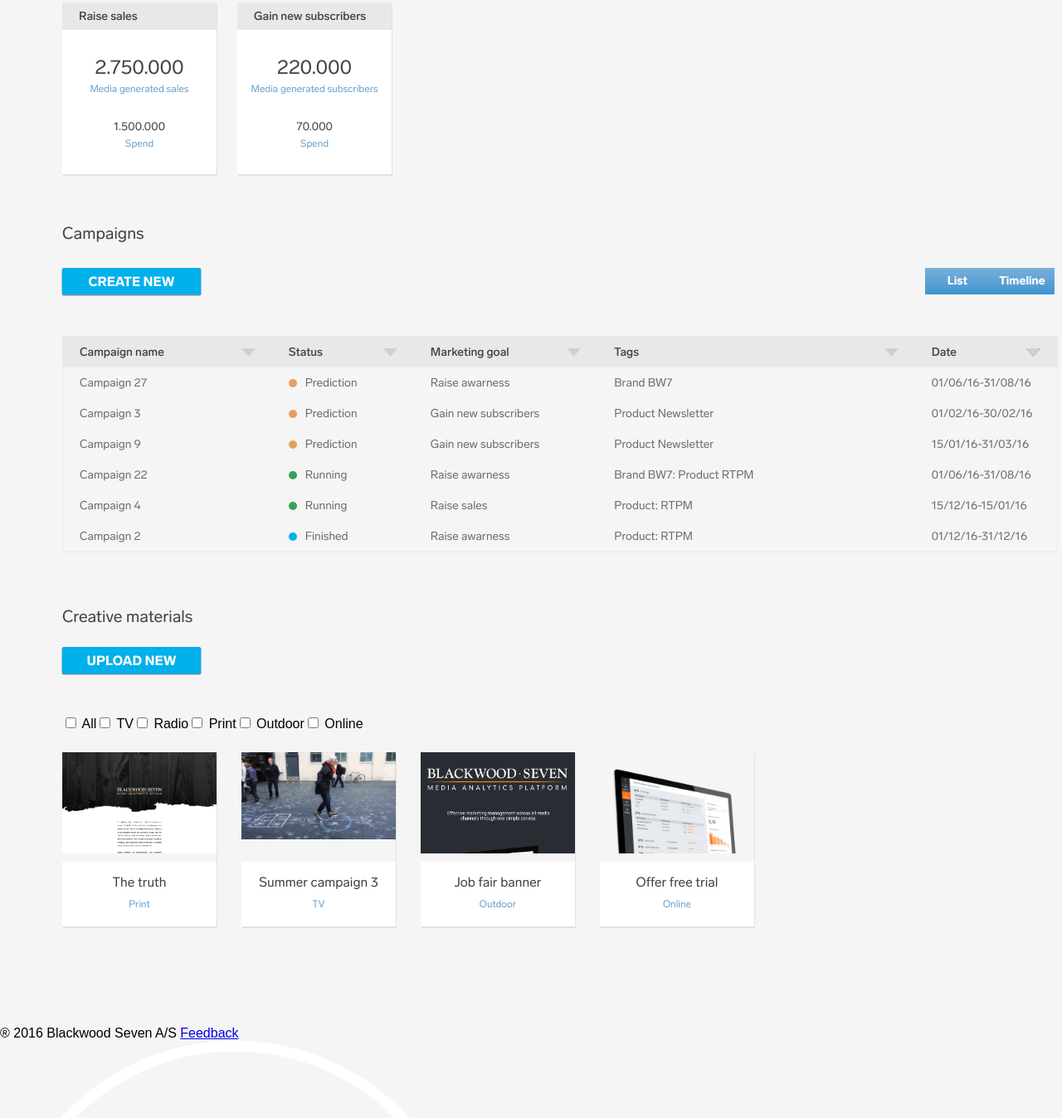
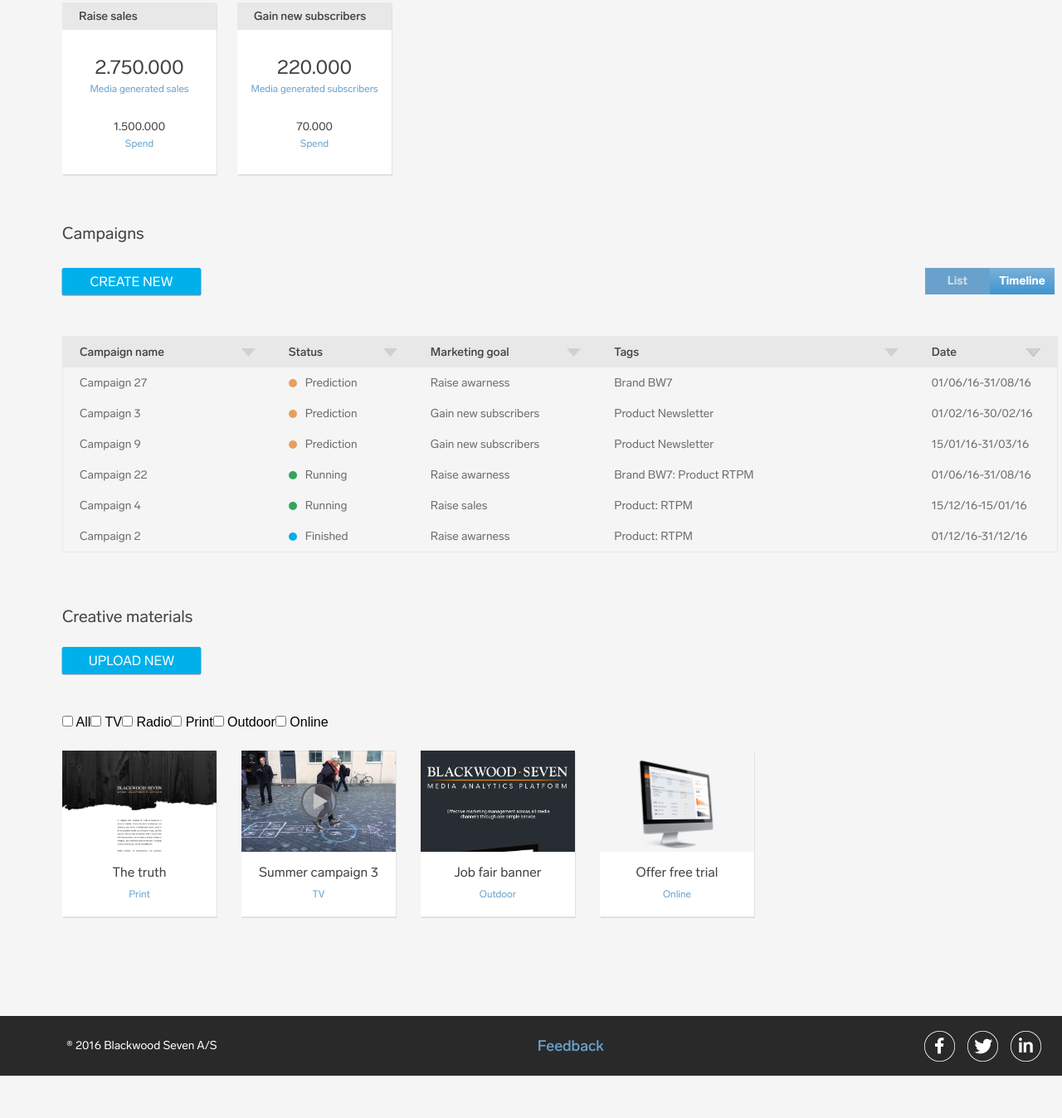
Before and after one commit to xJoshx/bw7-stuff, a plain HTML site: page index.html in a window 1280 px wide. Shown: the part 198-1546 px from the top of the page at 83% size. After the commit the page ends 1495 px from the top, so only its background shows below. Drawn offline with Linux system fonts and the light colour scheme.

Commit message:
Almost finished

```diff
--- a/css/footer/footer.css
+++ b/css/footer/footer.css
@@ -1,3 +1,47 @@
 footer {
 
 }
+
+.footer {
+    display: flex;
+    flex-direction: row;
+    justify-content: space-between;
+    background-color: #292929;
+    height: 72px;
+    padding: 18px 80px;
+    box-sizing: border-box;
+}
+
+.footer__copyright {
+    color: #ffffff;
+    font: 400 14px LabGrotesque;
+    line-height: 36px;
+}
+
+.footer__feedback {
+    color: #68a2cc;
+    font: 500 18px LabGrotesque;
+    text-decoration: none;
+    line-height: 36px;
+}
+
+.footer-social {
+    display: flex;
+    flex-direction: row;
+}
+
+.footer-social:last-child {
+    margin-right: 0;
+}
+
+.footer-social__item {
+    width: 37px;
+    height: 37px;
+    display: block;
+    margin-right: 15px;
+}
+
+.footer-social__item img {
+    width: 100%;
+    height: 100%;
+}
--- a/css/sections/materials/materials.css
+++ b/css/sections/materials/materials.css
@@ -34,7 +34,8 @@
 .materials-list-wrapper-image {
     height: 122px;
     overflow: hidden;
-    margin-bottom: 10px;
+    width: 100%;
+    position: relative;
 }
 
 .materials-list-wrapper-image img {
@@ -61,3 +62,55 @@
     padding: 15px 20px 20px;
     background-color: #ffffff;
 }
+
+.image-material-1 {
+    background: url("../../../assets/Material 1.png") center top no-repeat;
+    background-size: cover;
+}
+
+.image-material-2 {
+    background: url("../../../assets/Material 2.png") center center no-repeat;
+    background-size: cover;
+}
+
+.image-material-3 {
+    background: url("../../../assets/Material 3.png") center top no-repeat;
+    background-size: cover;
+}
+
+.image-material-4 {
+    background: url("../../../assets/Material 4.png") center center no-repeat;
+    background-size: contain;
+}
+
+.video-player {
+
+}
+
+.video-player::before {
+    content: '';
+    width: 43px;
+    height: 43px;
+    background: url(assets/Ellipse-1.png);
+    position: absolute;
+    margin: auto;
+    top: 0;
+    bottom: 0;
+    right: 0;
+    left: 0;
+    cursor: pointer;
+}
+
+.video-player::after {
+    content: '';
+    width: 17px;
+    height: 20px;
+    background: url(assets/Rektangel-4.png) center center no-repeat;
+    position: absolute;
+    margin: auto;
+    top: 0;
+    bottom: 0;
+    right: 0;
+    left: 5px;
+    cursor: pointer;
+}
--- a/css/utils/global.css
+++ b/css/utils/global.css
@@ -1,13 +1,14 @@
 html {
     min-width: 1350px;
-    background-color: whitesmoke;
+    background-color: whitesmoke;s
 }
 .button {
     border-radius: 2px;
     width: 167px;
     height: 32px;
-    font: 700 16px LabGrotesque;
+    font: 400 16px LabGrotesque;
     text-transform: uppercase;
+    cursor: pointer;
 }
 
 .blackwood-theme {
@@ -22,13 +23,34 @@ html {
     width: 160px;
 }
 
-.switch-button--radio {
-    visibility: hidden;
-    position: absolute;
+.switch-button input {
+	cursor: pointer;
+	height: 100%;
+	opacity: 0;
+	position: absolute;
+	width: 100%;
+	z-index: 100;
+    top: 0;
 }
 
-.switch-button--radio:checked {
-    background-color: #68a2cc;
+.switch-button label {
+    background: -webkit-linear-gradient(90deg, #4194d0 0%, #78b0d9 100%);
+    background: -moz-linear-gradient(90deg, #4194d0 0%, #78b0d9 100%);
+    background: -o-linear-gradient(90deg, #4194d0 0%, #78b0d9 100%);
+    background: -ms-linear-gradient(90deg, #4194d0 0%, #78b0d9 100%);
+    background: linear-gradient(0deg, #4194d0 0%, #78b0d9 100%);
+    width: 78px;
+    height: 32px;
+    display: block;
+}
+
+.switch-button input:checked~label {
+    background: #68a2cc;
+    color: rgba(231, 230, 230, 0.82);
+}
+
+.switch-button input:checked~label .switch-button--text {
+    color: rgba(231, 230, 230, 0.82);
 }
 
 .switch-button--text {
@@ -41,21 +63,9 @@ html {
 }
 
 .switch-button {
-    background: -webkit-linear-gradient(90deg, #4194d0 0%, #78b0d9 100%);
-    background: -moz-linear-gradient(90deg, #4194d0 0%, #78b0d9 100%);
-    background: -o-linear-gradient(90deg, #4194d0 0%, #78b0d9 100%);
-    background: -ms-linear-gradient(90deg, #4194d0 0%, #78b0d9 100%);
-    background: linear-gradient(0deg, #4194d0 0%, #78b0d9 100%);
     position: relative;
     width: 78px;
     height: 32px;
     cursor: pointer;
+    display: block;
 }
-
-.switch-button:checked {
-    background-color: #68a2cc;
-}
-
-.switch-button:checked {
-    background-color: #68a2cc;
-}
--- a/css/utils/reset.css
+++ b/css/utils/reset.css
@@ -21,3 +21,7 @@ h1, h2, h3, h4 {
 button {
     border: none;
 }
+
+input {
+    margin: 0;
+}
--- a/index.html
+++ b/index.html
@@ -1,26 +1,22 @@
 <!DOCTYPE html>
 <html>
+
 <head>
     <meta charset="utf-8">
     <title>Blackwood</title>
-    <link rel="stylesheet" href="./css/main.css" media="screen" title="no title" charset="utf-8">
-  </head>
+    <link rel="stylesheet" href="./css/main.css" media="screen" title="no title" charset="utf-8"> </head>
+
 <body>
     <!-- Header -->
-  <header class="header">
-    <img src="./assets/bw7_logo_white.png" alt="bw7 logo" class="header__logo" />
+    <header class="header"> <img src="./assets/bw7_logo_white.png" alt="bw7 logo" class="header__logo" />
         <ul class="header-links">
             <li class="header-links__link">Predict</li>
             <li class="header-links__link active">Manage</li>
             <li class="header-links__link">Evaluate</li>
         </ul>
-    <div class="header-profile">
-      <span class="header-profile__name">Client name</span>
-      <span class="header-profile__settings">Account settings</span>
-    </div>
+        <div class="header-profile"> <span class="header-profile__name">Client name</span> <span class="header-profile__settings">Account settings</span> </div>
     </header>
     <!-- End of Header -->
-
     <!-- Stats -->
     <section class="stats">
         <h1 class="stats__title">KPI status</h1>
@@ -29,172 +25,96 @@
                 <h2 class="stat__title">Raise sales</h2>
                 <ul class="stat-content">
                     <li class="stat-content-item">
-            <h3 class="stat-content-item__title">2.750.000</h3>
-            <span class="stat-content-item__subtitle">Media generated sales</span>
-          </li>
+                        <h3 class="stat-content-item__title">2.750.000</h3> <span class="stat-content-item__subtitle">Media generated sales</span> </li>
                     <li class="stat-content-item">
-            <h3 class="stat-content-item__title stat-content-item__title--small">1.500.000</h3>
-            <span class="stat-content-item__subtitle">Spend</span>
-          </li>
+                        <h3 class="stat-content-item__title stat-content-item__title--small">1.500.000</h3> <span class="stat-content-item__subtitle">Spend</span> </li>
                 </ul>
             </li>
             <li class="stat">
                 <h2 class="stat__title">Gain new subscribers</h2>
                 <ul class="stat-content">
                     <li class="stat-content-item">
-            <h3 class="stat-content-item__title">220.000</h3>
-            <span class="stat-content-item__subtitle">Media generated subscribers</span>
-          </li>
+                        <h3 class="stat-content-item__title">220.000</h3> <span class="stat-content-item__subtitle">Media generated subscribers</span> </li>
                     <li class="stat-content-item">
-            <h3 class="stat-content-item__title stat-content-item__title--small">70.000</h3>
-            <span class="stat-content-item__subtitle">Spend</span>
-          </li>
+                        <h3 class="stat-content-item__title stat-content-item__title--small">70.000</h3> <span class="stat-content-item__subtitle">Spend</span> </li>
                 </ul>
             </li>
         </ul>
     </section>
     <!-- End of Stats -->
-
     <!-- Table -->
     <section class="table">
         <h1 class="table__title">Campaigns</h1>
         <div class="table__row">
             <button type="button" name="button" class="button blackwood-theme">Create new</button>
             <div class="switch">
+                <div class="switch-button">
+                    <input class="switch-button--radio" type="radio" name="switch--campaigns" value="list" checked>
+                    <label>
+                        <span class="switch-button--text">List</span>
+                    </label>
+                </div>
                 <label class="switch-button">
-            <span class="switch-button--text">List</span>
-            <input class="switch-button--radio" type="radio" name="name" value="list">
+                    <input class="switch-button--radio" type="radio" name="switch--campaigns" value="timeline">
+                    <label>
+                        <span class="switch-button--text">Timeline</span>
                     </label>
-        <label class="switch-button">
-            <span class="switch-button--text">Timeline</span>
-            <input class="switch-button--radio" type="radio" name="name" value="timeline">
                 </label>
             </div>
         </div>
         <table class="table__content" cellpadding="0" cellspacing="0" border="0">
             <tr class="table-row-header">
-        <th class="table-row-header table-row-header--campaign">
-          Campaign name
-        </th>
-        <th class="table-row-header table-row-header--status">
-Status
-        </th>
-        <th class="table-row-header table-row-header--marketing">
-Marketing goal
-        </th>
-        <th class="table-row-header table-row-header--tags">
-Tags
-        </th>
-        <th class="table-row-header table-row-header--date active">
-Date
-        </th>
+                <th class="table-row-header table-row-header--campaign"> Campaign name </th>
+                <th class="table-row-header table-row-header--status"> Status </th>
+                <th class="table-row-header table-row-header--marketing"> Marketing goal </th>
+                <th class="table-row-header table-row-header--tags"> Tags </th>
+                <th class="table-row-header table-row-header--date active"> Date </th>
             </tr>
             <tr>
-        <td class="table-row-body">
-Campaign 27
-        </td>
-        <td class="table-row-body status-indicator status-indicator--orange">
-Prediction
-        </td>
-        <td class="table-row-body">
-Raise awarness
-        </td>
-        <td class="table-row-body">
-Brand BW7
-        </td>
-        <td class="table-row-body">
-01/06/16-31/08/16
-        </td>
+                <td class="table-row-body"> Campaign 27 </td>
+                <td class="table-row-body status-indicator status-indicator--orange"> Prediction </td>
+                <td class="table-row-body"> Raise awarness </td>
+                <td class="table-row-body"> Brand BW7 </td>
+                <td class="table-row-body"> 01/06/16-31/08/16 </td>
             </tr>
             <tr>
-        <td class="table-row-body">
-Campaign 3
-        </td>
-        <td class="table-row-body status-indicator status-indicator--orange">
-Prediction
-        </td>
-        <td class="table-row-body">
-Gain new subscribers
-        </td>
-        <td class="table-row-body">
-Product Newsletter
-        </td>
-        <td class="table-row-body">
-01/02/16-30/02/16
-        </td>
+                <td class="table-row-body"> Campaign 3 </td>
+                <td class="table-row-body status-indicator status-indicator--orange"> Prediction </td>
+                <td class="table-row-body"> Gain new subscribers </td>
+                <td class="table-row-body"> Product Newsletter </td>
+                <td class="table-row-body"> 01/02/16-30/02/16 </td>
             </tr>
             <tr>
-        <td class="table-row-body">
-Campaign 9
-        </td>
-        <td class="table-row-body status-indicator status-indicator--orange">
-Prediction
-        </td>
-        <td class="table-row-body">
-Gain new subscribers
-        </td>
-        <td class="table-row-body">
-Product Newsletter
-        </td>
-        <td class="table-row-body">
-15/01/16-31/03/16
-        </td>
+                <td class="table-row-body"> Campaign 9 </td>
+                <td class="table-row-body status-indicator status-indicator--orange"> Prediction </td>
+                <td class="table-row-body"> Gain new subscribers </td>
+                <td class="table-row-body"> Product Newsletter </td>
+                <td class="table-row-body"> 15/01/16-31/03/16 </td>
             </tr>
             <tr>
-        <td class="table-row-body">
-Campaign 22
-        </td>
-        <td class="table-row-body status-indicator status-indicator--green">
-Running
-        </td>
-        <td class="table-row-body">
-Raise awarness
-        </td>
-        <td class="table-row-body">
-Brand BW7: Product RTPM
-        </td>
-        <td class="table-row-body">
-01/06/16-31/08/16
-        </td>
+                <td class="table-row-body"> Campaign 22 </td>
+                <td class="table-row-body status-indicator status-indicator--green"> Running </td>
+                <td class="table-row-body"> Raise awarness </td>
+                <td class="table-row-body"> Brand BW7: Product RTPM </td>
+                <td class="table-row-body"> 01/06/16-31/08/16 </td>
             </tr>
             <tr>
-        <td class="table-row-body">
-Campaign 4
-        </td>
-        <td class="table-row-body status-indicator status-indicator--green">
-Running
-        </td>
-        <td class="table-row-body">
-Raise sales
-        </td>
-        <td class="table-row-body">
-Product: RTPM
-        </td>
-        <td class="table-row-body">
-15/12/16-15/01/16
-        </td>
+                <td class="table-row-body"> Campaign 4 </td>
+                <td class="table-row-body status-indicator status-indicator--green"> Running </td>
+                <td class="table-row-body"> Raise sales </td>
+                <td class="table-row-body"> Product: RTPM </td>
+                <td class="table-row-body"> 15/12/16-15/01/16 </td>
             </tr>
             <tr>
-        <td class="table-row-body">
-Campaign 2
-        </td>
-        <td class="table-row-body status-indicator status-indicator--blue">
-Finished
-        </td>
-        <td class="table-row-body">
-Raise awarness
-        </td>
-        <td class="table-row-body">
-Product: RTPM
-        </td>
-        <td class="table-row-body">
-01/12/16-31/12/16
-        </td>
+                <td class="table-row-body"> Campaign 2 </td>
+                <td class="table-row-body status-indicator status-indicator--blue"> Finished </td>
+                <td class="table-row-body"> Raise awarness </td>
+                <td class="table-row-body"> Product: RTPM </td>
+                <td class="table-row-body"> 01/12/16-31/12/16 </td>
             </tr>
         </table>
     </section>
     <!-- End of Table -->
-
     <!-- Materials -->
     <section class="materials">
         <h1 class="materials__title">Creative materials</h1>
@@ -229,67 +149,43 @@ Product: RTPM
         </ul>
         <ul class="materials-list">
             <li class="materials-list-item">
-        <div class="materials-list-wrapper-image">
-          <img src="./assets/Material 1.png" alt="Material 1" />
-        </div>
+                <div class="materials-list-wrapper-image image-material-1"></div>
                 <div class="materials-list-item-content">
-        <h4 class="materials-list-item-content__title">The truth</h4>
-        <span class="materials-list-item-content__subtitle">Print</span>
-              </div>
+                    <h4 class="materials-list-item-content__title">The truth</h4> <span class="materials-list-item-content__subtitle">Print</span> </div>
             </li>
             <li class="materials-list-item">
-        <div class="materials-list-wrapper-image">
-          <img src="./assets/Material 2.png" alt="Material 2" />
-        </div>
+                <div class="materials-list-wrapper-image image-material-2 video-player"></div>
                 <div class="materials-list-item-content">
-        <h4 class="materials-list-item-content__title">Summer campaign 3</h4>
-        <span class="materials-list-item-content__subtitle">TV</span>
-              </div>
+                    <h4 class="materials-list-item-content__title">Summer campaign 3</h4> <span class="materials-list-item-content__subtitle">TV</span> </div>
             </li>
             <li class="materials-list-item">
-        <div class="materials-list-wrapper-image">
-          <img src="./assets/Material 3.png" alt="Material 3" />
-        </div>
+                <div class="materials-list-wrapper-image image-material-3"></div>
                 <div class="materials-list-item-content">
-        <h4 class="materials-list-item-content__title">Job fair banner</h4>
-        <span class="materials-list-item-content__subtitle">Outdoor</span>
-              </div>
+                    <h4 class="materials-list-item-content__title">Job fair banner</h4> <span class="materials-list-item-content__subtitle">Outdoor</span> </div>
             </li>
             <li class="materials-list-item">
-        <div class="materials-list-wrapper-image">
-          <img src="./assets/Material 4.png" alt="Material 4" />
-        </div>
+                <div class="materials-list-wrapper-image image-material-4"></div>
                 <div class="materials-list-item-content">
-            <h4 class="materials-list-item-content__title">Offer free trial</h4>
-            <span class="materials-list-item-content__subtitle">Online</span>
-        </div>
+                    <h4 class="materials-list-item-content__title">Offer free trial</h4> <span class="materials-list-item-content__subtitle">Online</span> </div>
             </li>
         </ul>
     </section>
     <!-- End of Materials -->
-
     <!-- Footer -->
-  <footer class="footer">
-    <span class="footer__copyright">® 2016 Blackwood Seven A/S</span>
-    <a href="#" class="footer__feedback">Feedback</a>
+    <footer class="footer"> <span class="footer__copyright">® 2016 Blackwood Seven A/S</span> <a href="#" class="footer__feedback">Feedback</a>
         <ul class="footer-social">
             <li class="footer-social__item">
-        <a href="#">
-          <img src="./assets/facebook.png" alt="facebook" />
-        </a>
+                <a href="#"> <img src="./assets/facebook.png" alt="facebook" /> </a>
             </li>
             <li class="footer-social__item">
-        <a href="#">
-          <img src="./assets/twitter.png" alt="twitter" />
-        </a>
+                <a href="#"> <img src="./assets/twitter.png" alt="twitter" /> </a>
             </li>
             <li class="footer-social__item">
-        <a href="#">
-          <img src="./assets/linkedin.png" alt="linkedin" />
-        </a>
+                <a href="#"> <img src="./assets/linkedin.png" alt="linkedin" /> </a>
             </li>
         </ul>
     </footer>
     <!-- End of Footer -->
 </body>
+
 </html>
```
Also changed, not shown: css/sections/materials/assets/Ellipse-1.png (added), css/sections/materials/assets/Rektangel-4.png (added). Lines whose indentation alone changed are shown as unchanged.
